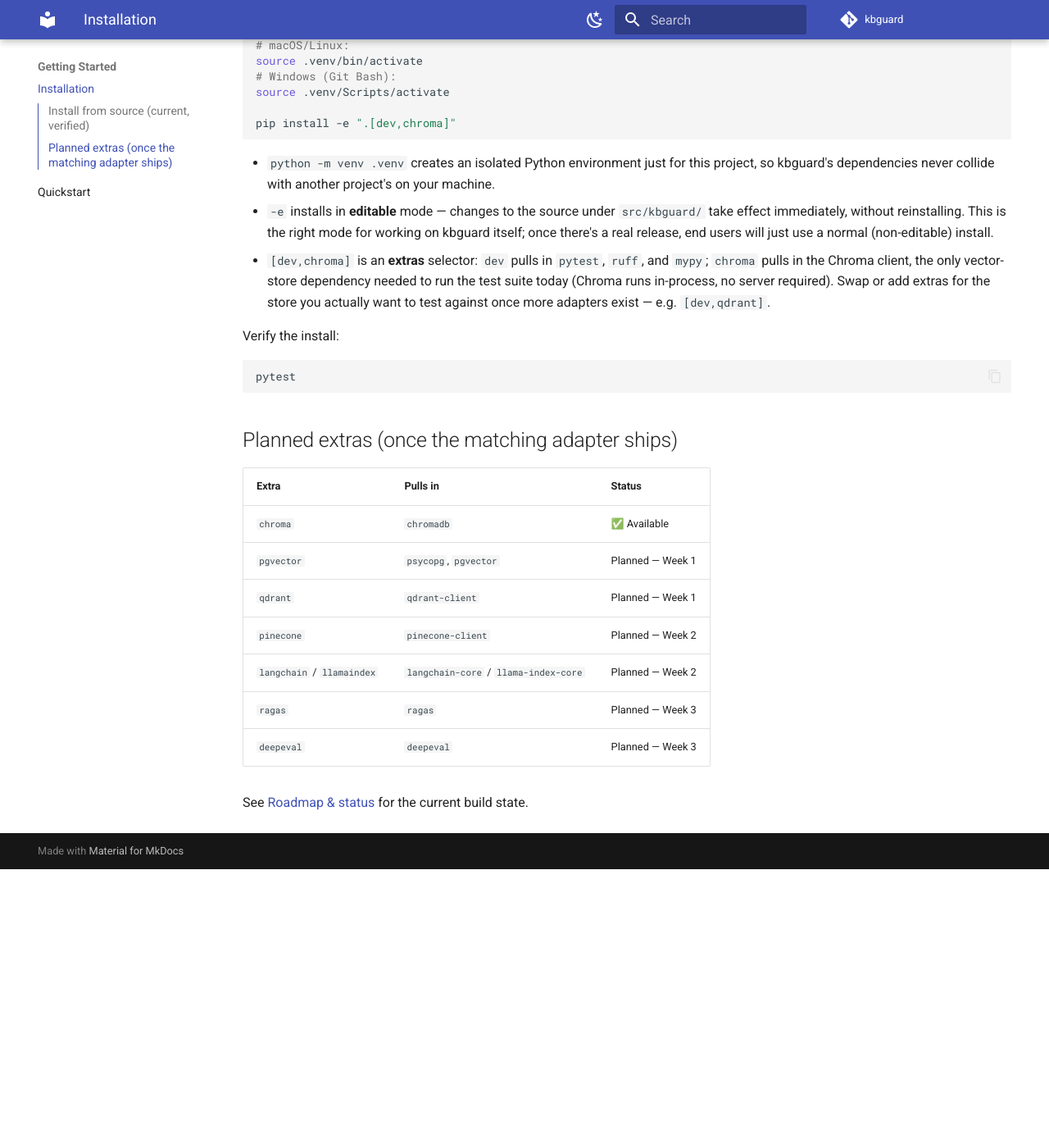
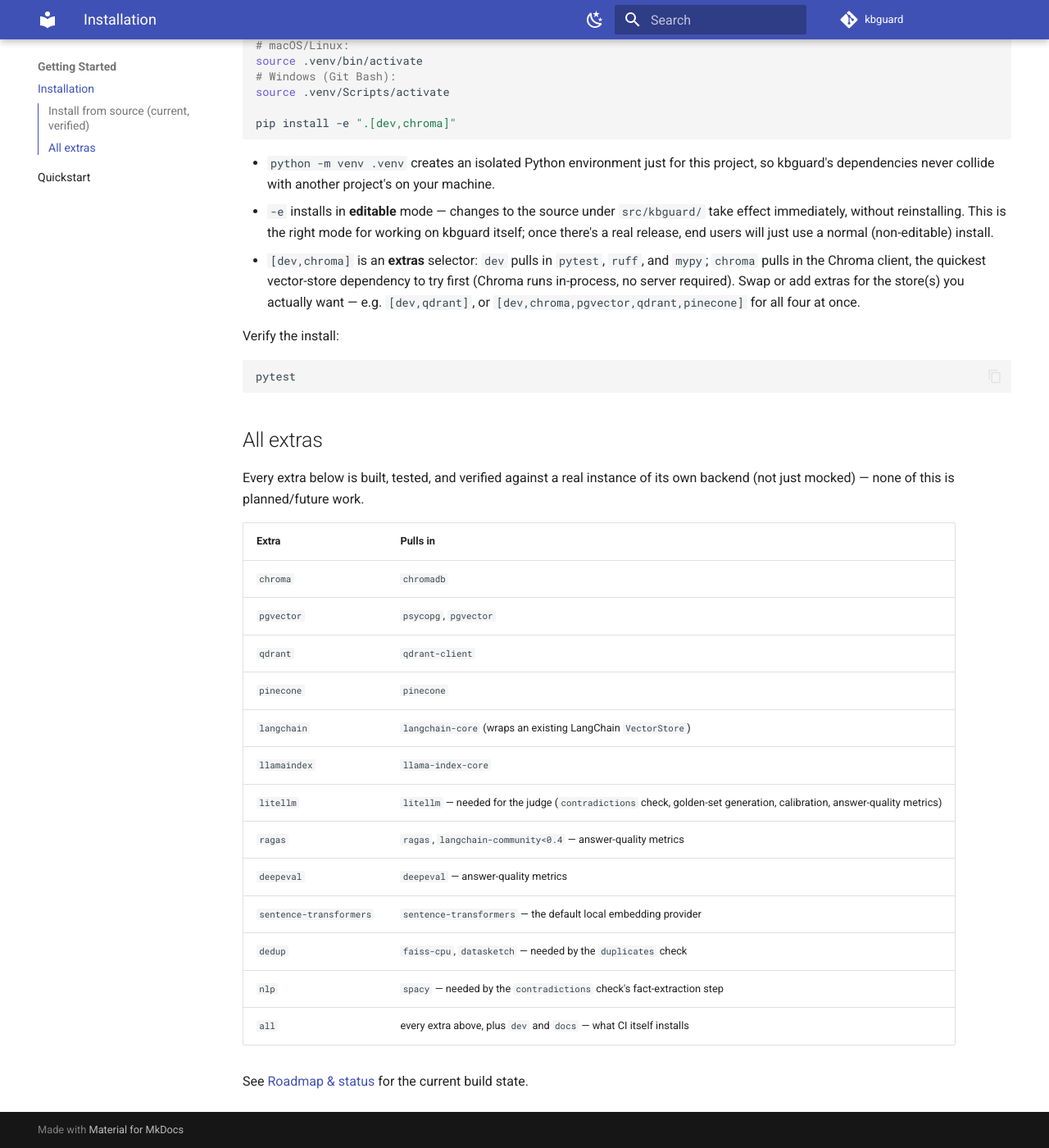
Before and after one commit to devbyanoop/kbguard, an MkDocs documentation site: the page built from docs/getting-started/installation.md, in a window 1280 px wide and 1400 px high, scrolled down 528 px. Shown: the whole window at 82% size. Built offline with MkDocs 1.6.1 and Material for MkDocs 9.7.7, drawn with Linux system fonts in a browser that asks for light colours; comment, search, counter and statistics services are not loaded; before the commit the page ends 1588 px from its top, so only the background shows below that.

Commit message:
Write a real README: problem statement, features, license, status
Previous README was a 5-line stub. Covers the actual problem kbguard
solves, what each real CLI command does, supported vector stores,
installation, a verified quickstart, and Apache 2.0 license details.

Also fixed installation.md's extras table, which still said
pgvector/Qdrant/Pinecone/langchain/llamaindex/ragas/deepeval were
"Planned" -- all of them have been built and real-API-verified for
a while now; the stale table directly contradicted the new README.

Every claim checked against the real repo before writing it: adapter
line counts, which doc files actually exist, and the real PyPI pages
for ragas/deepeval (both libraries' GitHub ownership is ambiguous
right now across different sources, so linking to PyPI instead of
guessing a GitHub org).

````diff
--- a/docs/getting-started/installation.md
+++ b/docs/getting-started/installation.md
@@ -23,7 +23,7 @@
 
 - `python -m venv .venv` creates an isolated Python environment just for this project, so kbguard's dependencies never collide with another project's on your machine.
 - `-e` installs in **editable** mode — changes to the source under `src/kbguard/` take effect immediately, without reinstalling. This is the right mode for working on kbguard itself; once there's a real release, end users will just use a normal (non-editable) install.
-- `[dev,chroma]` is an **extras** selector: `dev` pulls in `pytest`, `ruff`, and `mypy`; `chroma` pulls in the Chroma client, the only vector-store dependency needed to run the test suite today (Chroma runs in-process, no server required). Swap or add extras for the store you actually want to test against once more adapters exist — e.g. `[dev,qdrant]`.
+- `[dev,chroma]` is an **extras** selector: `dev` pulls in `pytest`, `ruff`, and `mypy`; `chroma` pulls in the Chroma client, the quickest vector-store dependency to try first (Chroma runs in-process, no server required). Swap or add extras for the store(s) you actually want — e.g. `[dev,qdrant]`, or `[dev,chroma,pgvector,qdrant,pinecone]` for all four at once.
 
 Verify the install:
 
@@ -31,16 +31,24 @@
 pytest
 ```
 
-## Planned extras (once the matching adapter ships)
+## All extras
 
-| Extra | Pulls in | Status |
-| --- | --- | --- |
-| `chroma` | `chromadb` | ✅ Available |
-| `pgvector` | `psycopg`, `pgvector` | Planned — Week 1 |
-| `qdrant` | `qdrant-client` | Planned — Week 1 |
-| `pinecone` | `pinecone-client` | Planned — Week 2 |
-| `langchain` / `llamaindex` | `langchain-core` / `llama-index-core` | Planned — Week 2 |
-| `ragas` | `ragas` | Planned — Week 3 |
-| `deepeval` | `deepeval` | Planned — Week 3 |
+Every extra below is built, tested, and verified against a real instance of its own backend (not just mocked) — none of this is planned/future work.
+
+| Extra | Pulls in |
+| --- | --- |
+| `chroma` | `chromadb` |
+| `pgvector` | `psycopg`, `pgvector` |
+| `qdrant` | `qdrant-client` |
+| `pinecone` | `pinecone` |
+| `langchain` | `langchain-core` (wraps an existing LangChain `VectorStore`) |
+| `llamaindex` | `llama-index-core` |
+| `litellm` | `litellm` — needed for the judge (`contradictions` check, golden-set generation, calibration, answer-quality metrics) |
+| `ragas` | `ragas`, `langchain-community<0.4` — answer-quality metrics |
+| `deepeval` | `deepeval` — answer-quality metrics |
+| `sentence-transformers` | `sentence-transformers` — the default local embedding provider |
+| `dedup` | `faiss-cpu`, `datasketch` — needed by the `duplicates` check |
+| `nlp` | `spacy` — needed by the `contradictions` check's fact-extraction step |
+| `all` | every extra above, plus `dev` and `docs` — what CI itself installs |
 
 See [Roadmap & status](../project/roadmap.md) for the current build state.
````
Also changed, not shown: README.md (+97 -2 lines).
